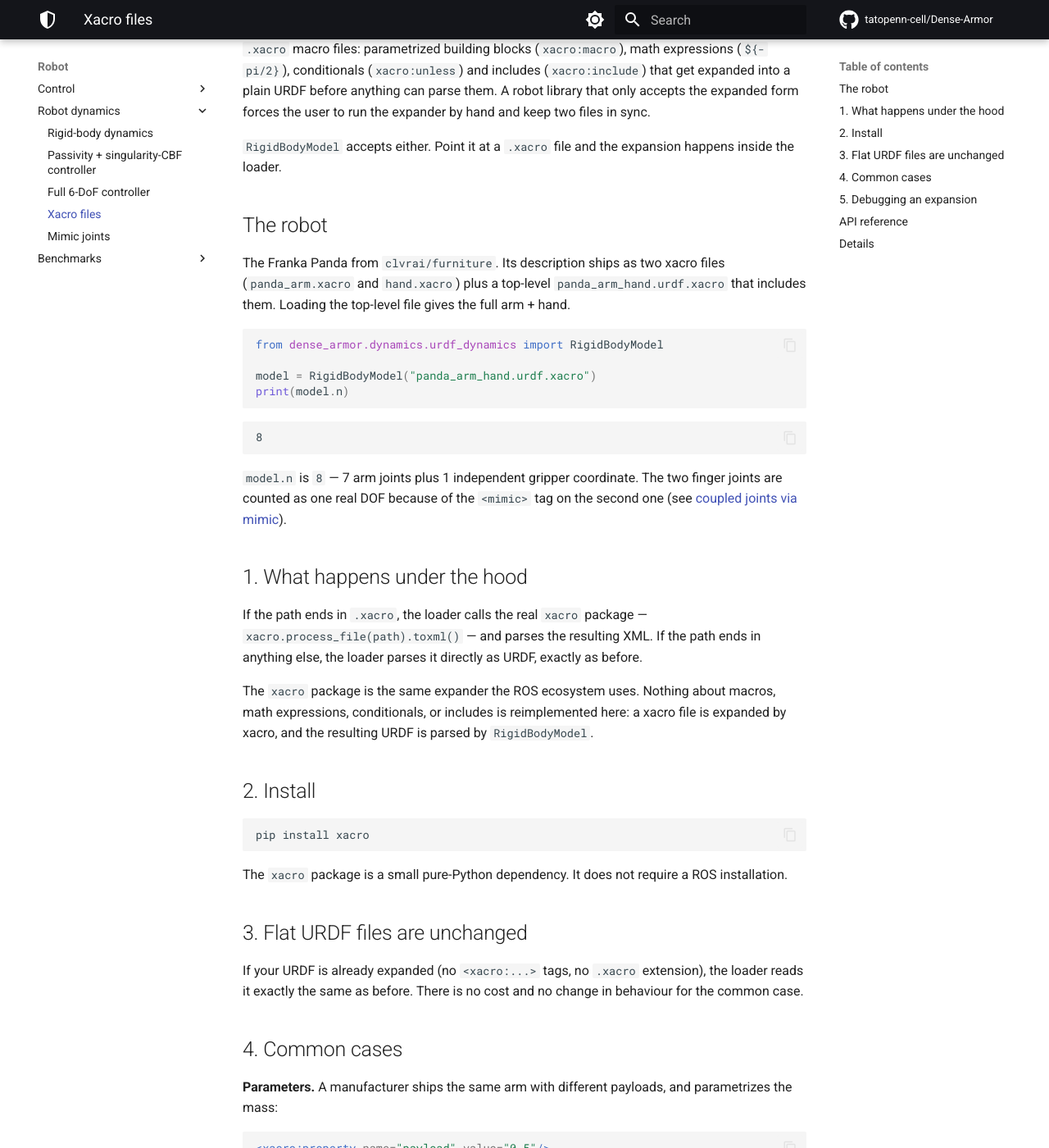
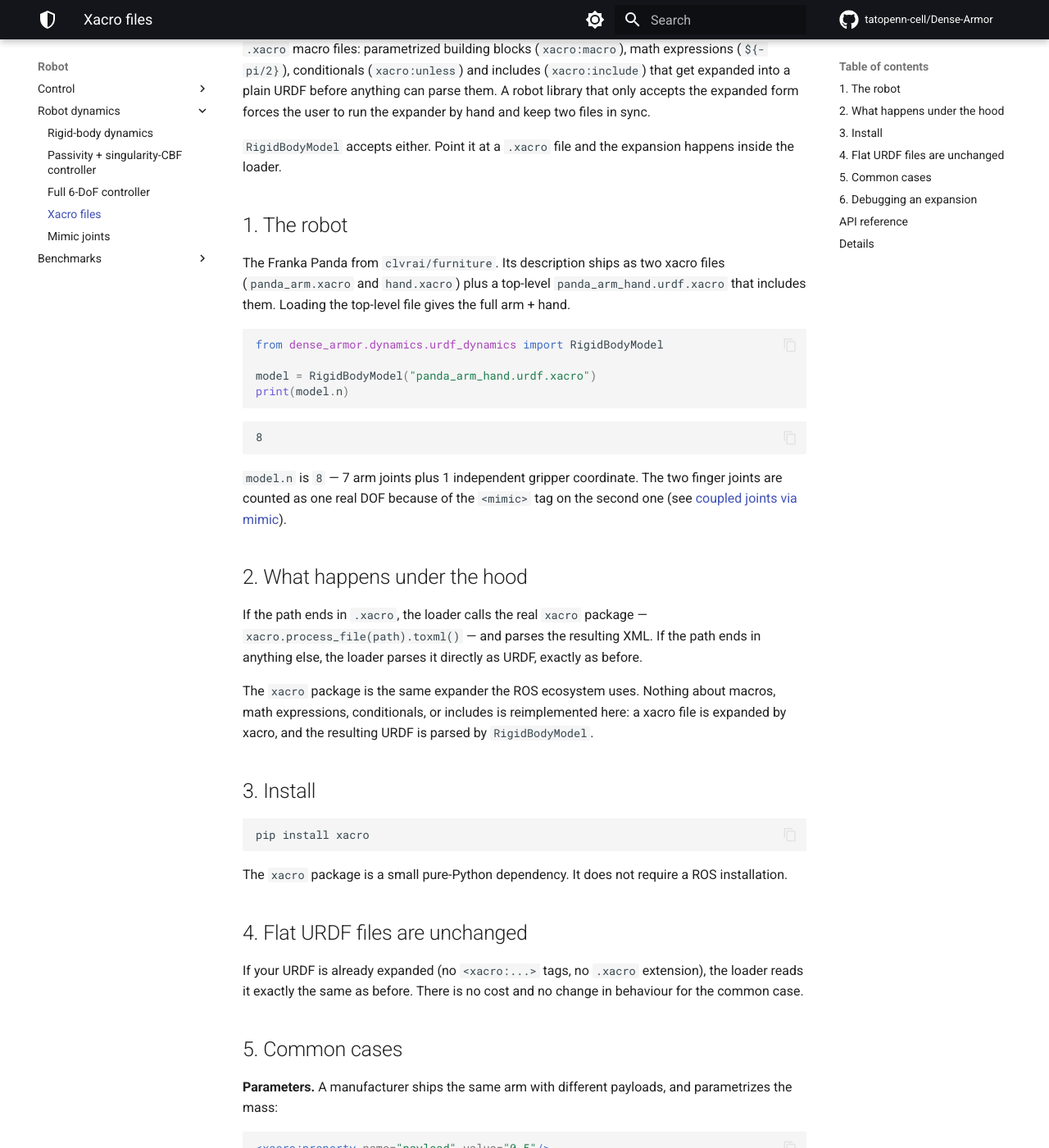
Before and after one commit to tatopenn-cell/Dense-Armor, an MkDocs documentation site: the page built from docs/dynamics/xacro_support.md, in a window 1280 px wide and 1400 px high, scrolled down 206 px. Shown: the whole window at 82% size. Built offline with MkDocs 1.6.1 and Material for MkDocs 9.7.7, drawn with Linux system fonts in a browser that asks for light colours; comment, search, counter and statistics services are not loaded; some of the changed text lies outside the part shown.

Commit message:
docs(dynamics): fix bmatrix, list indent, number sections

```diff
--- a/docs/dynamics/xacro_support.md
+++ b/docs/dynamics/xacro_support.md
@@ -50,13 +50,13 @@
 The `xacro` package is a small pure-Python dependency. It does not require a ROS
 installation.
 
-## 3. Flat URDF files are unchanged
+## 4. Flat URDF files are unchanged
 
 If your URDF is already expanded (no `<xacro:...>` tags, no `.xacro` extension), the
 loader reads it exactly the same as before. There is no cost and no change in
 behaviour for the common case.
 
-## 4. Common cases
+## 5. Common cases
 
 **Parameters.** A manufacturer ships the same arm with different payloads, and
 parametrizes the mass:
@@ -94,7 +94,7 @@
 `panda_arm_hand.urdf.xacro` work: it includes `panda_arm.xacro` and `hand.xacro`
 in the right order.
 
-## 5. Debugging an expansion
+## 6. Debugging an expansion
 
 When the expansion fails — a missing parameter, a macro recursion, an include path the
 `xacro` package cannot resolve — the error comes from `xacro` and the traceback points
```
Also changed, not shown: other parts of docs/dynamics/xacro_support.md (+3 -3 lines), docs/dynamics/mimic_joints.md (+6 -6 lines), docs/dynamics/passivity_cbf_controller.md (+7 -7 lines), docs/dynamics/six_dof_pbc_cbf_controller.md (+10 -10 lines).
